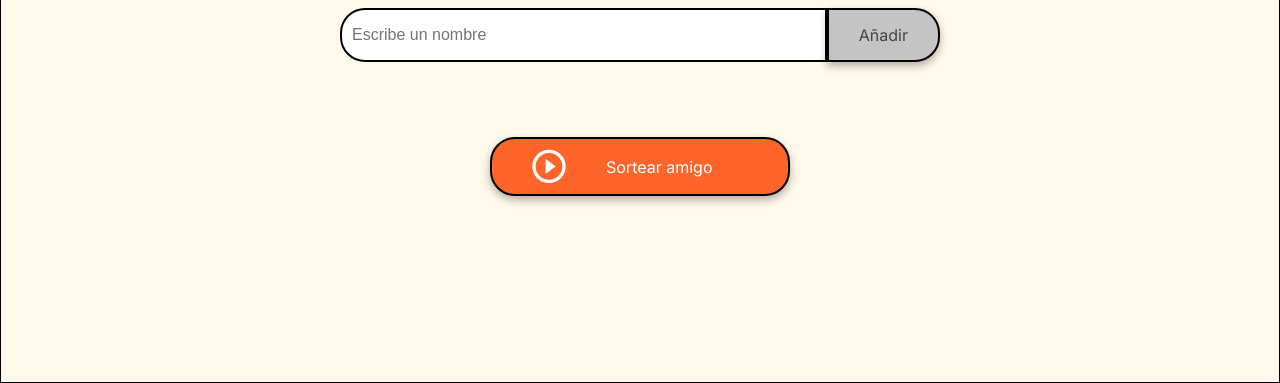
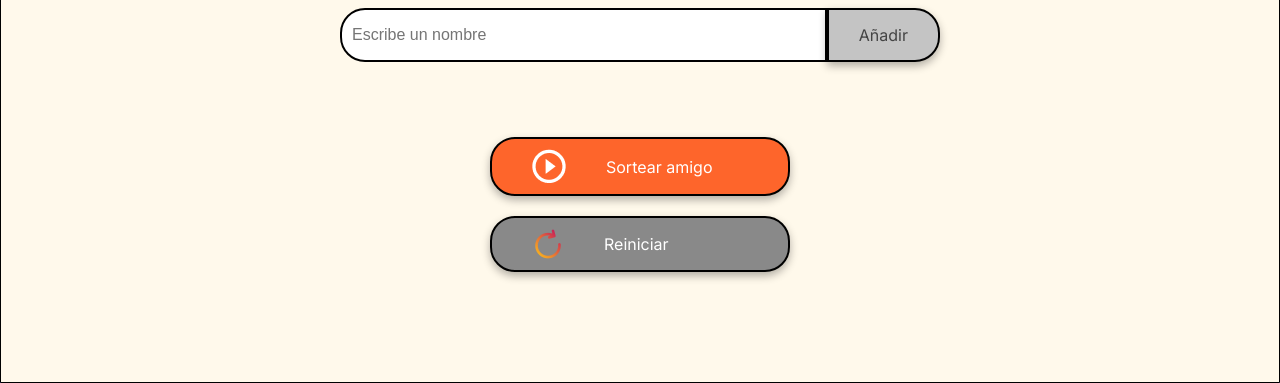
Before and after one commit to MarianelaCortina/challenge-amigo-secreto-oracle-alura, a plain HTML site: page index.html in a window 1280 px wide. Shown: the part 417-800 px from the top of the page. Drawn offline with Linux system fonts and the light colour scheme.

Commit message:
Creacion boton reiniciar

```diff
--- a/app.js
+++ b/app.js
@@ -58,6 +58,13 @@ function mostrarListaAmigos() {
     let listaHTML = listaAmigos.map(amigo => `<li>${amigo}</li>`).join("");
     asignarTextoElemento('listaAmigos', listaHTML, true, false);
 }
+/*Esta función vacía la lista de amigos ingreada por el usuario
+permitiendo que el array se pueda reutilizar para agregar
+nuevos nombres de amigos */
+function limpiarListaAmigos(){
+    listaAmigos.length = 0;
+    return listaAmigos;
+}
 
 function agregarAmigo(){
     ingresarNombreAmigo();
@@ -88,4 +95,14 @@ function sortearAmigo() {
     let amigoGanador = generarAmigoSorteado(listaAmigos);
     asignarTextoElemento("resultado", `<li>El amigo secreto sorteado es: ${amigoGanador}</li>`, true, true);
     limpiarElementoPorId('listaAmigos');
+    asignarTextoElemento("title-input", ``, false, false)
+    document.getElementById('reiniciar').removeAttribute('disabled');
 }
+
+
+function reiniciarJuegoAmigoSecreto(){
+    document.querySelector('#reiniciar').setAttribute('disabled','true');
+    asignarTextoElemento("title-input", `Digite el nombre de sus amigos`, false, false);
+    asignarTextoElemento("resultado", ``, false, false);
+    limpiarListaAmigos();
+}
--- a/index.html
+++ b/index.html
@@ -18,7 +18,7 @@
         </header>
 
         <section class="input-section">
-            <h2 class="section-title">Digite el nombre de sus amigos</h2>
+            <h2 class="section-title" id="title-input">Digite el nombre de sus amigos</h2>
             <div class="input-wrapper">
                 <input type="text" id="amigo" class="input-name" placeholder="Escribe un nombre">
                 <button class="button-add" onclick="agregarAmigo()">Añadir</button>
@@ -28,9 +28,15 @@
             <ul id="resultado" class="result-list" aria-live="polite"></ul>
 
             <div class="button-container">
-                <button class="button-draw" onclick="sortearAmigo()" aria-label="Sortear amigo secreto">
+                <button class="button-draw" onclick="sortearAmigo();" aria-label="Sortear amigo secreto">
                     <img src="assets/play_circle_outline.png" alt="Ícono para sortear">
                     Sortear amigo
+                </button>
+            </div>
+            <div class="button-container-reiniciar">
+                <button class="button-draw-reiniciar" onclick="reiniciarJuegoAmigoSecreto();" id="reiniciar" disabled>
+                    <img src="assets/actualizar.png" alt="Ícono para reiniciar">
+                    Reiniciar
                 </button>
             </div>
         </section>
--- a/style.css
+++ b/style.css
@@ -92,6 +92,11 @@ body {
     justify-content: center;
 }
 
+.button-container-reiniciar {
+    width: 300px;
+    justify-content: center;
+    margin-top: 20px;
+}
 /* Estilos de entrada de texto */
 .input-title {
     flex: 1;
@@ -160,3 +165,29 @@ ul {
 .button-draw:hover {
     background-color: var(--color-button-hover);
 }
+
+
+/* Botón de reiniciar título */
+.button-draw-reiniciar {
+    display: flex;
+    align-items: center;
+    width: 100%;
+    padding: 10px 40px;
+    color: var(--color-button);
+    background-color: var(--color-white);
+    font-size: 16px;
+}
+
+.button-draw-reiniciar img {
+    margin-right: 40px;
+}
+
+.button-draw-reiniciar:hover {
+    background-color: var(--color-button);
+    color: var(--color-white);
+}
+
+.button-draw-reiniciar:disabled {
+    background: #898989;
+    color: var(--color-white);
+}
```
Also changed, not shown: assets/actualizar.png (added).
